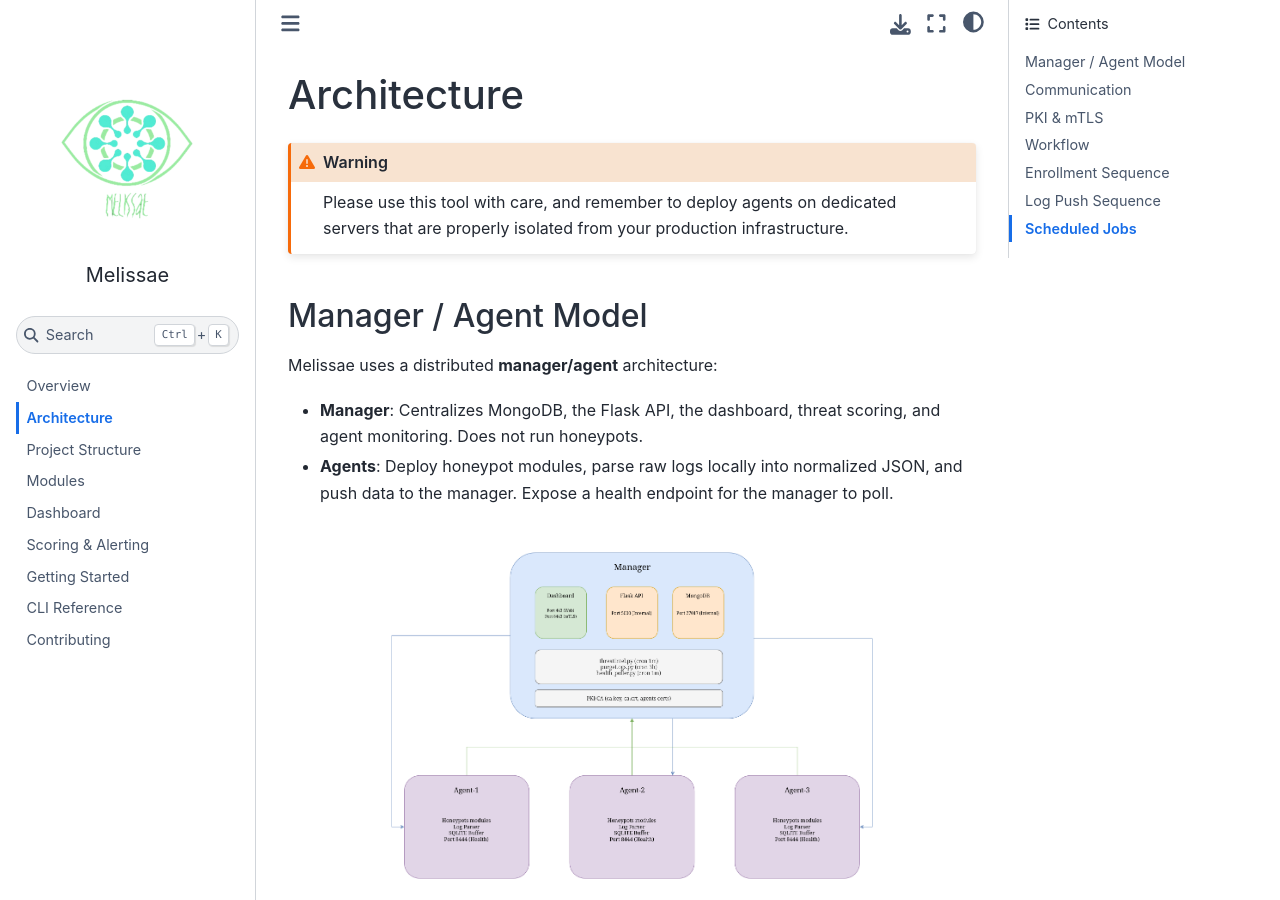
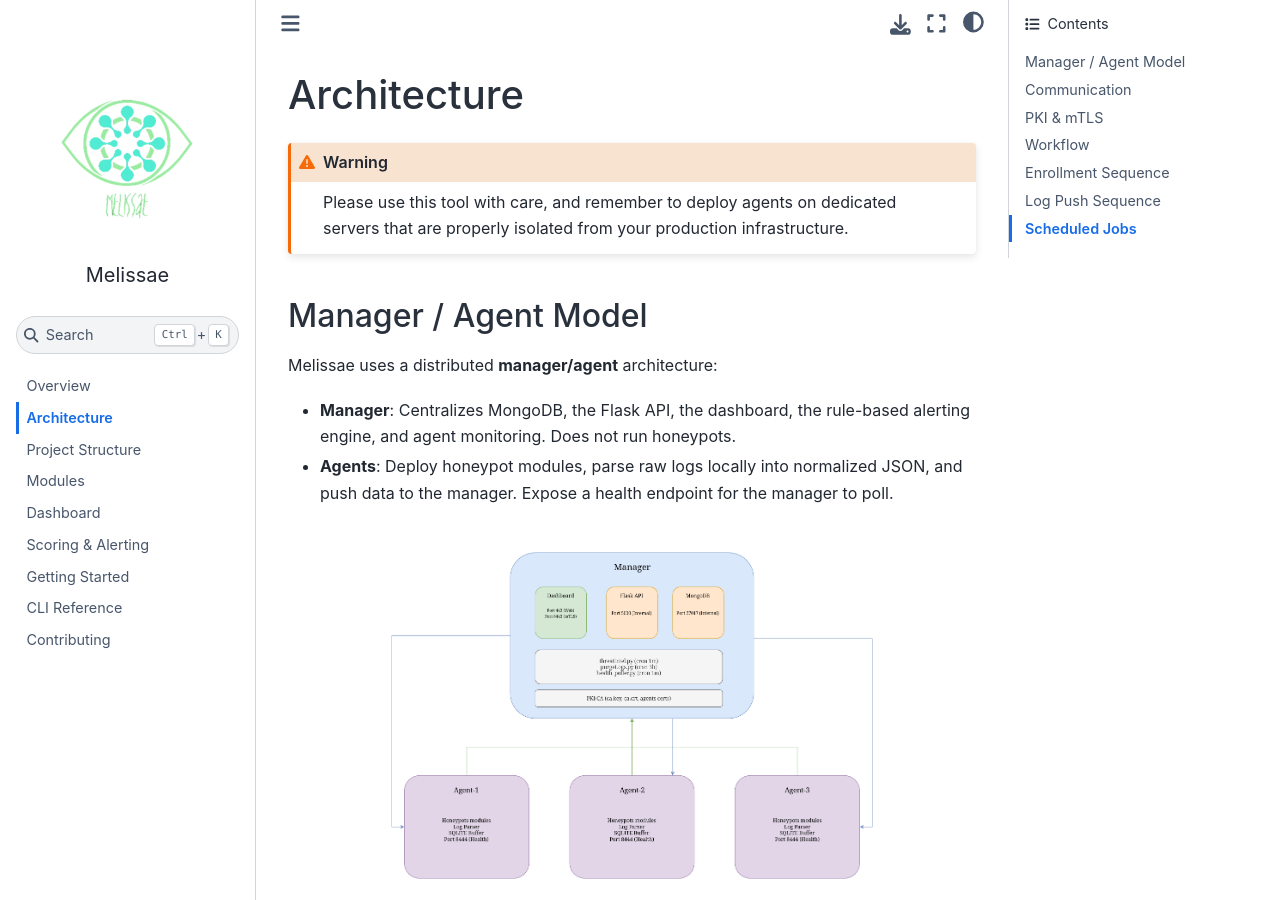
Before and after one commit to ilostmypassword/Melissae-Documentation, a Sphinx documentation site: the page built from docs/source/architecture.rst, in a window 1280 px wide and 900 px high. Built offline with Sphinx 7.4.7 and the Sphinx Book theme 1.1.4, drawn with Linux system fonts in a browser that asks for light colours.

Commit message:
Update doc

```diff
--- a/docs/source/architecture.rst
+++ b/docs/source/architecture.rst
@@ -10,7 +10,7 @@ Manager / Agent Model
 
 Melissae uses a distributed **manager/agent** architecture:
 
-- **Manager**: Centralizes MongoDB, the Flask API, the dashboard, threat scoring, and agent monitoring. Does not run honeypots.
+- **Manager**: Centralizes MongoDB, the Flask API, the dashboard, the rule-based alerting engine, and agent monitoring. Does not run honeypots.
 - **Agents**: Deploy honeypot modules, parse raw logs locally into normalized JSON, and push data to the manager. Expose a health endpoint for the manager to poll.
 
 .. image:: manager-agent-model.png
--- a/docs/source/dashboard.rst
+++ b/docs/source/dashboard.rst
@@ -116,9 +116,9 @@ Threat Intelligence
 
 |
 
-The Threat Intelligence page lists all scored IPs with verdict tags, scores, and confidence levels. Each row offers:
+The Threat Intelligence page lists all scored IPs with verdict tags and accumulated rule scores. Each row offers:
 
-- **Details panel** — Modal showing IP, verdict, score/100, confidence, timestamps, and rule reasons.
+- **Details panel** — Modal showing IP, verdict, score/100, timestamps, and the list of rules that matched.
 - **Killchain timeline** — Events grouped by protocol with start/end timestamps, ordered from oldest to newest.
 - **STIX 2.1 Export** — Download a STIX 2.1 bundle (one indicator per IP) for selected or all threats.
 
--- a/docs/source/overview.rst
+++ b/docs/source/overview.rst
@@ -1,7 +1,7 @@
 Overview
 ========
 
-Melissae is a distributed, modular honeypot framework built to emulate real-world network services. It uses a **manager/agent architecture** secured by **mTLS (mutual TLS)** to deploy honeypot sensors across multiple machines, while centralizing analysis, threat scoring, and visualization on a single manager node.
+Melissae is a distributed, modular honeypot framework built to emulate real-world network services. It uses a **manager/agent architecture** secured by **mTLS (mutual TLS)** to deploy honeypot sensors across multiple machines, while centralizing analysis, rule-based alerting, and visualization on a single manager node.
 
 Each service module runs in its own container, enabling flexible deployment and isolated execution. Agents parse logs locally and push normalized JSON to the manager over encrypted channels. The manager stores data in MongoDB, runs a **rule-based alerting engine** that evaluates declarative YAML detection rules against ingested logs, and serves a React dashboard.
 
```
